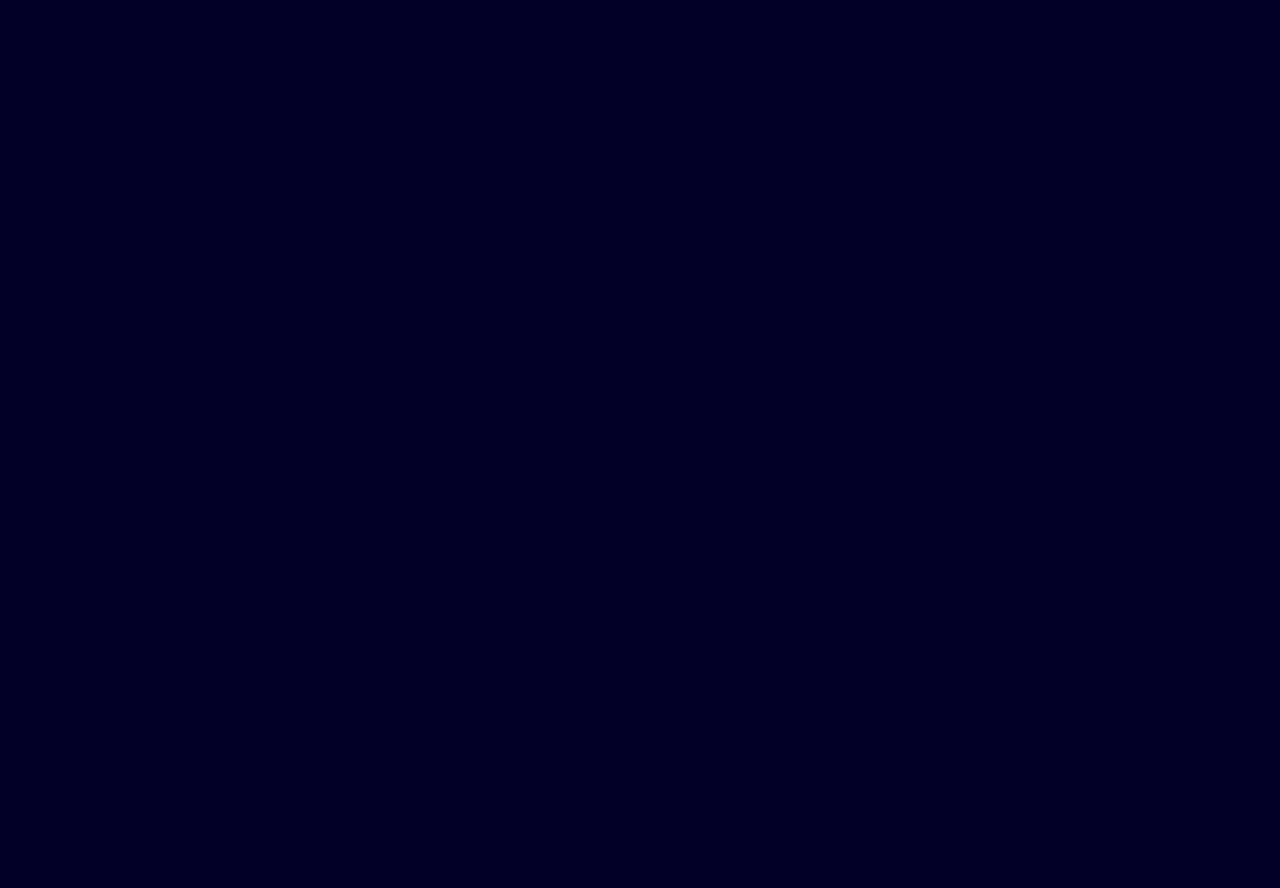
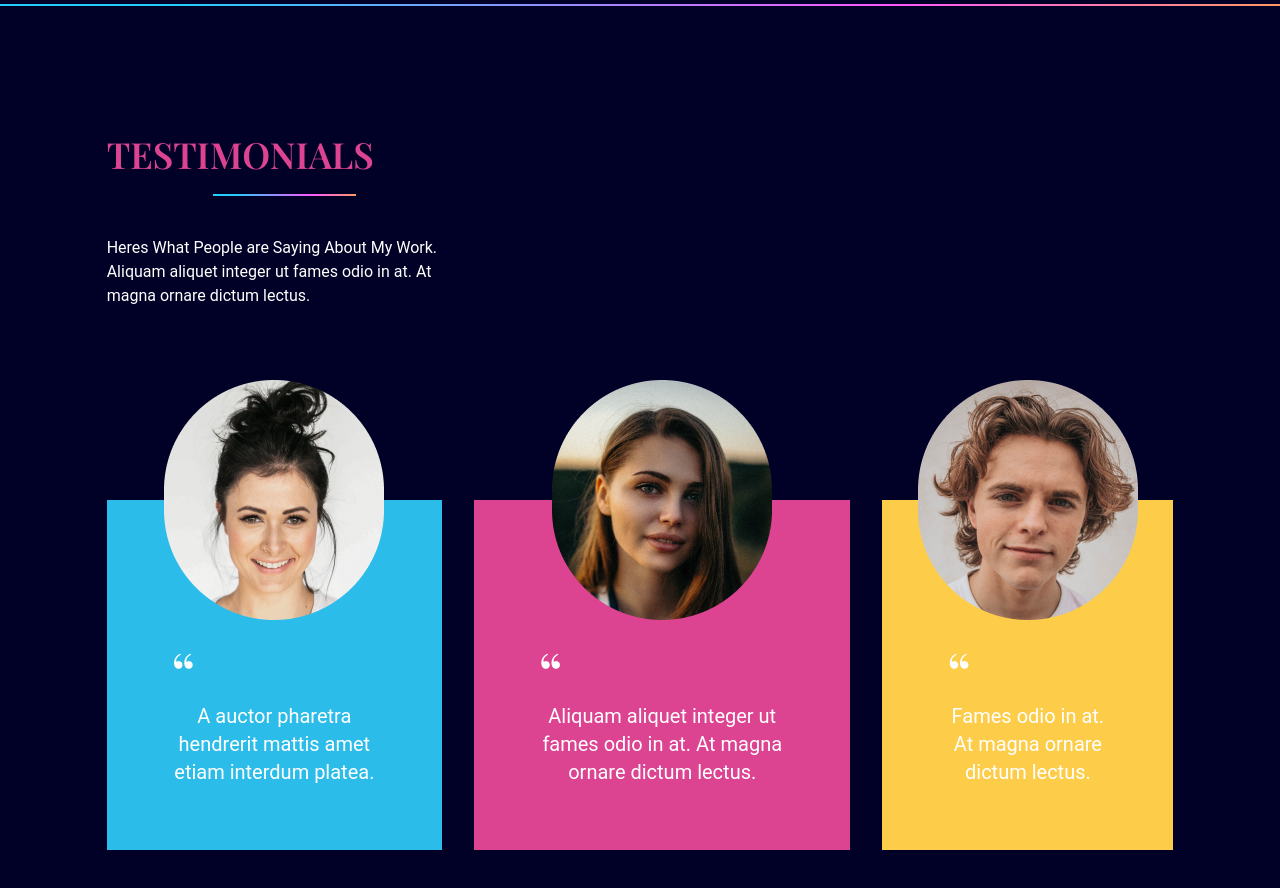
Before and after one commit to kennedyowusu/portfolio-app, a React (Vite) app: page / in a window 1280 px wide. Shown: the part 3140-4028 px from the top of the page. Before the commit the page ends 3144 px from the top, so only its background shows below. Built offline with nearby package versions, Linux system fonts and the light colour scheme.

Commit message:
build testimonials section

```diff
--- a/src/App.jsx
+++ b/src/App.jsx
@@ -7,6 +7,7 @@
 import Divider from "./components/Divider";
 import Skills from "./components/Skills";
 import Projects from "./components/Projects";
+import Testimonials from "./components/Testimonials"
 
 function App() {
   const [selectedPage, setSelectedPage] = useState('home')
@@ -48,7 +49,11 @@
       </div>
       <Divider />
       <div className="w-5/6 mx-auto">
-      <Projects />
+        <Projects />
+      </div>
+      <Divider />
+      <div className="w-5/6 mx-auto md:h-full">
+        <Testimonials />
       </div>
     </div>
   )
--- /dev/null
+++ b/src/components/Testimonial.jsx
@@ -0,0 +1,30 @@
+import { motion } from "framer-motion";
+import PropTypes from 'prop-types'
+
+const Testimonial = ({ bgColor, content }) => {
+  return (
+    <motion.div
+      className={`mx-auto relative max-w-[400px] h-[350px] flex flex-col justify-end p-16 mt-48
+        before:absolute before:top-[-120px] before:-ml-[110px] before:left-1/2 before:${bgColor}`}
+      initial="hidden"
+      whileInView="visible"
+      viewport={{ once: true, amount: 0.5 }}
+      transition={{ duration: 0.6 }}
+      variants={{
+        hidden: { opacity: 0, scale: 0.8 },
+        visible: { opacity: 1, scale: 1 },
+      }}
+    >
+      <p className="font-playfair text-6xl">“</p>
+      <p className="text-center text-xl">{content}</p>
+    </motion.div>
+  );
+};
+
+
+Testimonial.propTypes = {
+ bgColor: PropTypes.string,
+ content: PropTypes.string,
+}
+
+export default Testimonial
--- /dev/null
+++ b/src/components/Testimonials.jsx
@@ -0,0 +1,90 @@
+import { motion } from "framer-motion";
+import Divider from "./Divider";
+
+const Testimonials = () => {
+  return (
+    <section id="testimonials" className="pt-32 pb-16">
+      {/* HEADING */}
+      <motion.div
+        className="md:w-1/3 text-center md:text-left"
+        initial="hidden"
+        whileInView="visible"
+        viewport={{ once: true, amount: 0.5 }}
+        transition={{ duration: 0.5 }}
+        variants={{
+          hidden: { opacity: 0, x: -50 },
+          visible: { opacity: 1, x: 0 },
+        }}
+      >
+        <p className="font-playfair font-semibold text-4xl mb-5 text-red">
+          TESTIMONIALS
+        </p>
+        <Divider width="mx-auto w-2/5" />
+        <p className="mt-10">
+          Heres What People are Saying About My Work. Aliquam aliquet integer
+          ut fames odio in at. At magna ornare dictum lectus.
+        </p>
+      </motion.div>
+
+      {/* TESTIMONIALS */}
+      <div className="md:flex md:justify-between gap-8">
+        <motion.div
+          className="mx-auto relative bg-blue max-w-[400px] h-[350px] flex flex-col justify-end p-16 mt-48
+            before:absolute before:top-[-120px] before:-ml-[110px] before:left-1/2 before:content-person1"
+          initial="hidden"
+          whileInView="visible"
+          viewport={{ once: true, amount: 0.5 }}
+          transition={{ duration: 0.6 }}
+          variants={{
+            hidden: { opacity: 0, scale: 0.8 },
+            visible: { opacity: 1, scale: 1 },
+          }}
+        >
+          <p className="font-playfair text-6xl">“</p>
+          <p className="text-center text-xl">
+            A auctor pharetra hendrerit mattis amet etiam interdum platea.
+          </p>
+        </motion.div>
+
+        <motion.div
+          className="mx-auto relative bg-red max-w-[400px] h-[350px] flex flex-col justify-end p-16 mt-48
+            before:absolute before:top-[-120px] before:-ml-[110px] before:left-1/2 before:content-person2"
+          initial="hidden"
+          whileInView="visible"
+          viewport={{ once: true, amount: 0.5 }}
+          transition={{ delay: 0.2, duration: 0.6 }}
+          variants={{
+            hidden: { opacity: 0, scale: 0.8 },
+            visible: { opacity: 1, scale: 1 },
+          }}
+        >
+          <p className="font-playfair text-6xl">“</p>
+          <p className="text-center text-xl">
+            Aliquam aliquet integer ut fames odio in at. At magna ornare dictum
+            lectus.
+          </p>
+        </motion.div>
+
+        <motion.div
+          className="mx-auto relative bg-yellow max-w-[400px] h-[350px] flex flex-col justify-end p-16 mt-48
+            before:absolute before:top-[-120px] before:-ml-[110px] before:left-1/2 before:content-person3"
+          initial="hidden"
+          whileInView="visible"
+          viewport={{ once: true, amount: 0.5 }}
+          transition={{ delay: 0.4, duration: 0.6 }}
+          variants={{
+            hidden: { opacity: 0, scale: 0.8 },
+            visible: { opacity: 1, scale: 1 },
+          }}
+        >
+          <p className="font-playfair text-6xl">“</p>
+          <p className="text-center text-xl">
+            Fames odio in at. At magna ornare dictum lectus.
+          </p>
+        </motion.div>
+      </div>
+    </section>
+  );
+};
+
+export default Testimonials;
```
